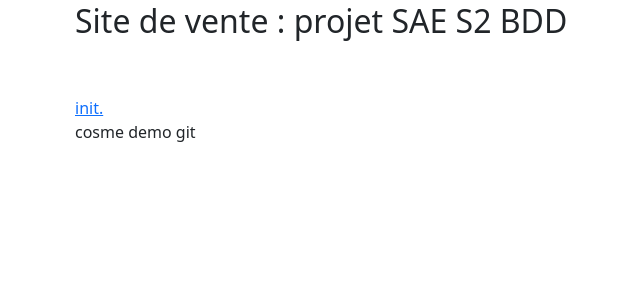
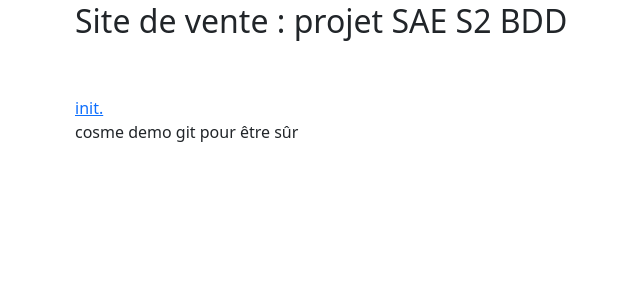
Before and after one commit to agaiffe2-iut90/SAE-SITE-E-COMMERCE, a Flask app: page / in a window 1280 px wide. Shown: the part 107-413 px from the top of the page, without its empty margins (7-647 px from the left). Run offline with Flask 3, Linux system fonts and the light colour scheme; some libraries are stand-ins or nearby versions.

Commit message:
Poochyvert

```diff
--- a/templates/auth/layout.html
+++ b/templates/auth/layout.html
@@ -20,7 +20,7 @@
         <h2>Site de vente : projet SAE S2 BDD</h2>
         <br><br>
         <a href="/base/init">init.</a>
-        <p>cosme demo git</p>
+        <p>cosme demo git pour être sûr</p>
     {% endblock %}
 </div><!-- /.container -->
 
```
